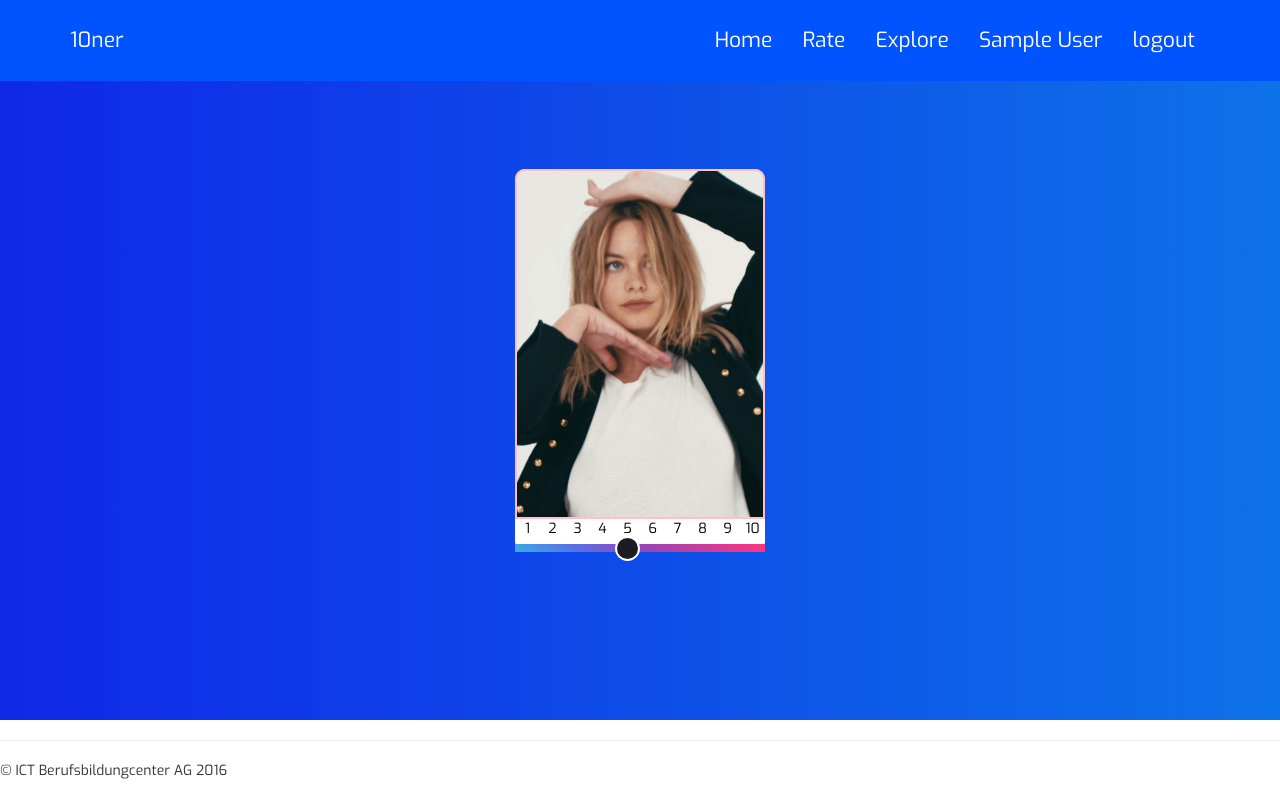
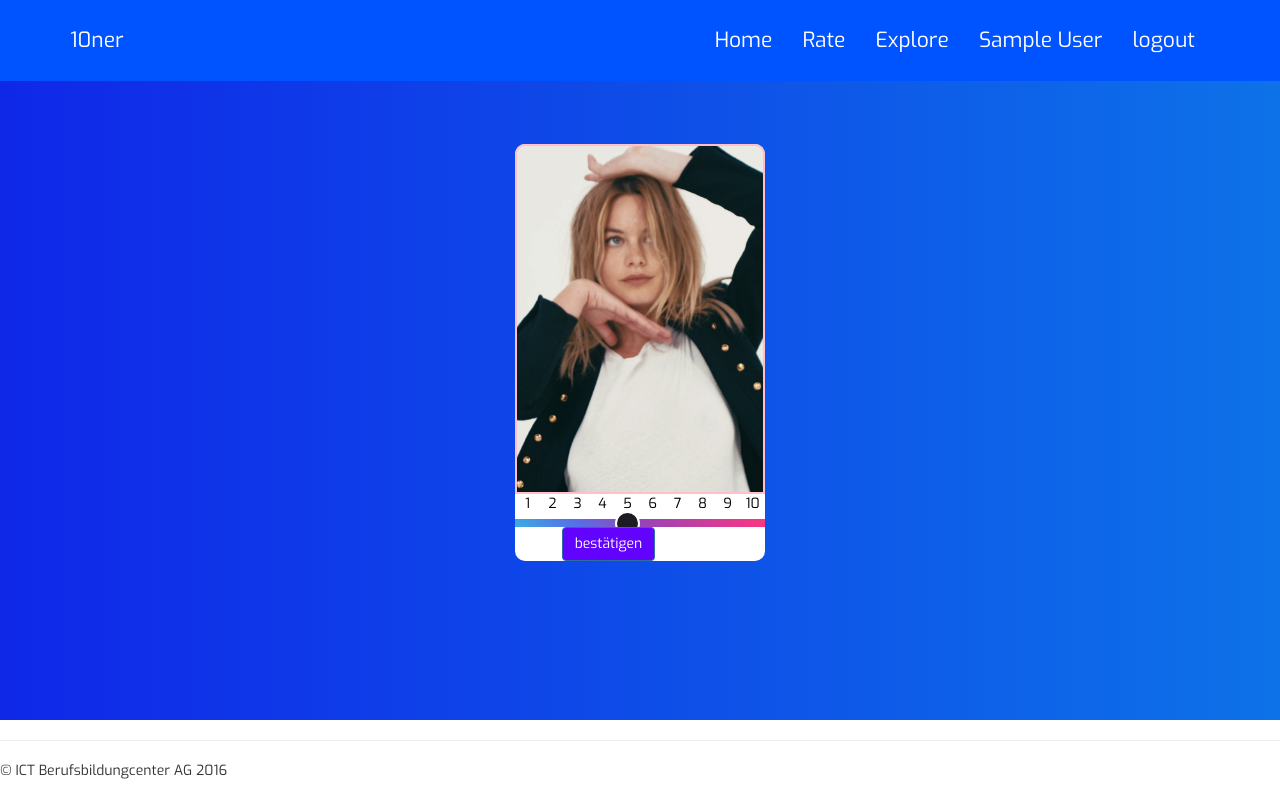
Before and after one commit to cedi-code/10ner, a PHP site: page /rate in a window 1280 px wide. Run offline with PHP 8.4, Linux system fonts and the light colour scheme; the visitor is signed in with stand-in values (Sample User, id 1); some libraries are stand-ins or nearby versions.

Commit message:
RateView added submit button

```diff
--- a/controller/RateController.php
+++ b/controller/RateController.php
@@ -16,12 +16,16 @@ class RateController
         // In diesem Fall möchten wir dem Benutzer die View mit dem Namen
         //   "default_index" rendern. Wie das genau funktioniert, ist in der
         //   View Klasse beschrieben.
+        $bildrepo = new BildRepository();
+        $usrrepo = new BenutzerRepository();
+        $raterepo = new RateController();
+
         @session_start();
         if(isset($_SESSION['uid'])) {
-            $bildrepo = new BildRepository();
-            $usrrepo = new BenutzerRepository();
-            $raterepo = new RateController();
+            if(isset($_POST['bewertung'])) {
 
+
+            }
             $view = new View('rateView');
             $view->title = 'Rate';
             $view->heading = 'Rate';
@@ -31,7 +35,7 @@ class RateController
             // $view->bildPfad = $bildrepo->getProfilBild($uid);
             $view->display();
         }else {
-            // header("Location: /login");
+            header("Location: /login");
         }
 
     }
--- a/public/css/style.css
+++ b/public/css/style.css
@@ -100,6 +100,12 @@ header {
   resize: both;
   background-position: center;
   border-radius: 10px  10px 0 0;
+}
+.col-md-4 {
+    text-align: center;
+}
+.col-md-4 input[type=submit] {
+  background-color: #6202FF;
 }
 .content .imgbox {
   margin-right: 5%;
--- a/view/rateView.php
+++ b/view/rateView.php
@@ -5,10 +5,13 @@
             <table class="range-value">
                 <td id="range1">1</td ><td id="range2">2</td><td id="range3">3</td><td id="range4">4</td><td id="range5">5</td><td id="range6">6</td><td id="range7">7</td><td id="range8">8</td><td id="range9">9</td><td id="range10">10</td>
             </table>
-            <form action="/rate/index">
-            <input id="range"type="range" min="1" max="10" value="5" name="bewertung"class="range"/>
-            <!-- todo echo a submit button + echo input normaly -->
-            </form>
+            <?php
+                $form = new Form('/rate/index', 'POST',  'multipart/form-data');
+                echo "<input id=\"range\"type=\"range\" min=\"1\" max=\"10\" value=\"5\" name=\"bewertung\" class=\"range\"/>";
+                echo  $form->submit()->label('bestätigen')->name('submitRate');
+                $form->end();
+            ?>
+
         </div>
     </div>
 </section>
```
Also changed, not shown: public/images/test@test.ch1524145265.jpg (added).
